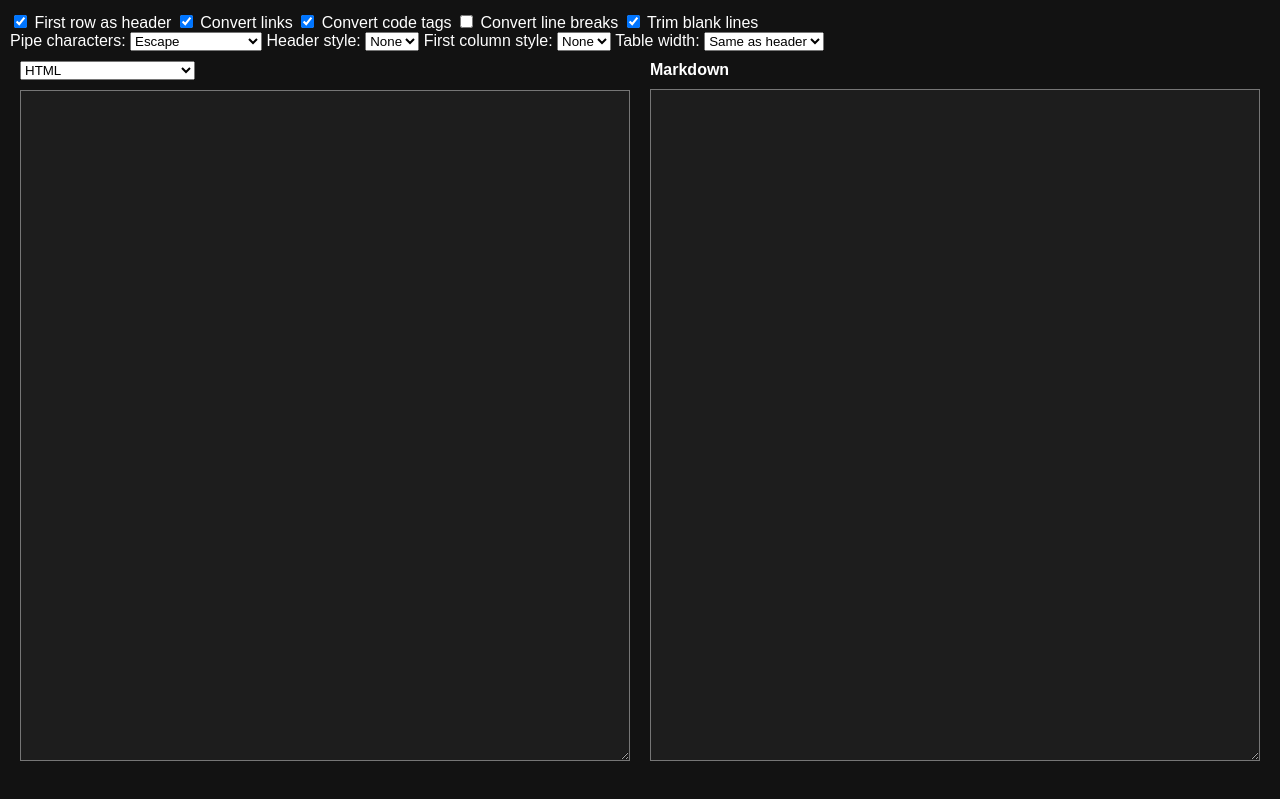
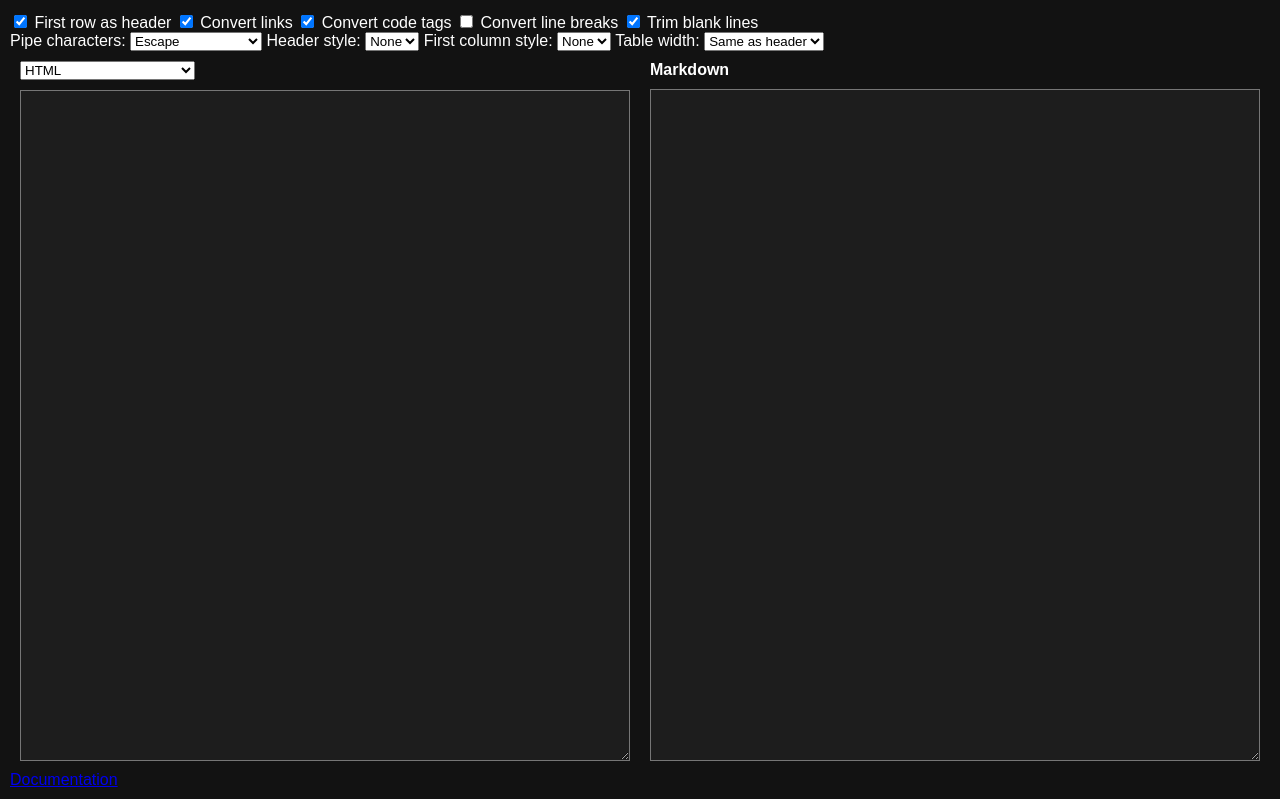
Before and after one commit to Xre0uS/Table2MD, a plain HTML site: page index.html in a window 1280 px wide. Shown: the part 66-865 px from the top of the page. Drawn offline with Linux system fonts and the light colour scheme.

Commit message:
Update index.html

```diff
--- a/index.html
+++ b/index.html
@@ -98,6 +98,8 @@
         </div>
     </div>
     <div id="buffer" style="display:none"></div>
+
+    <a href="https://github.com/Xre0uS/Table2MD">Documentation</a>
     <script type="text/javascript" src="converter.js"></script>
 </body>
 
```
